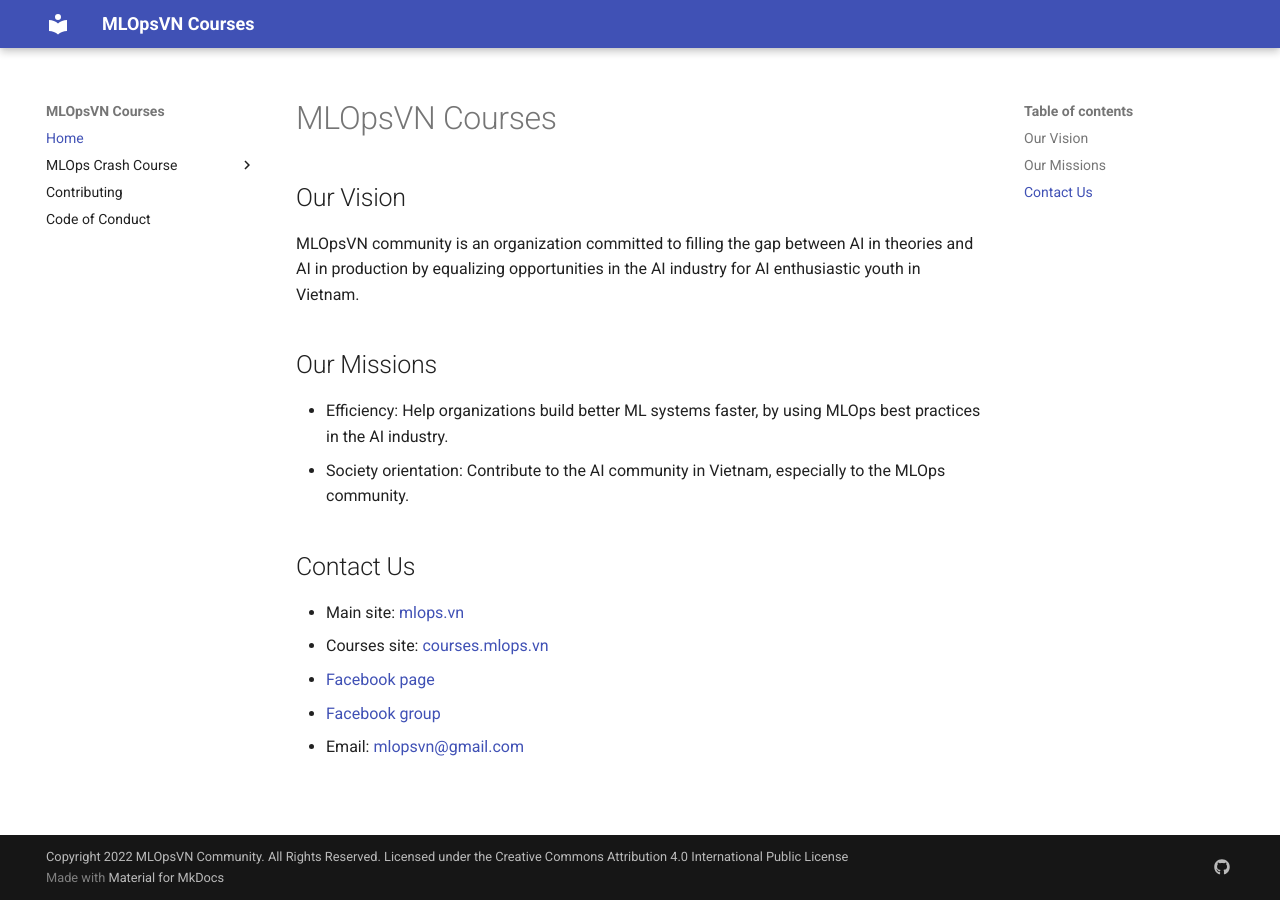
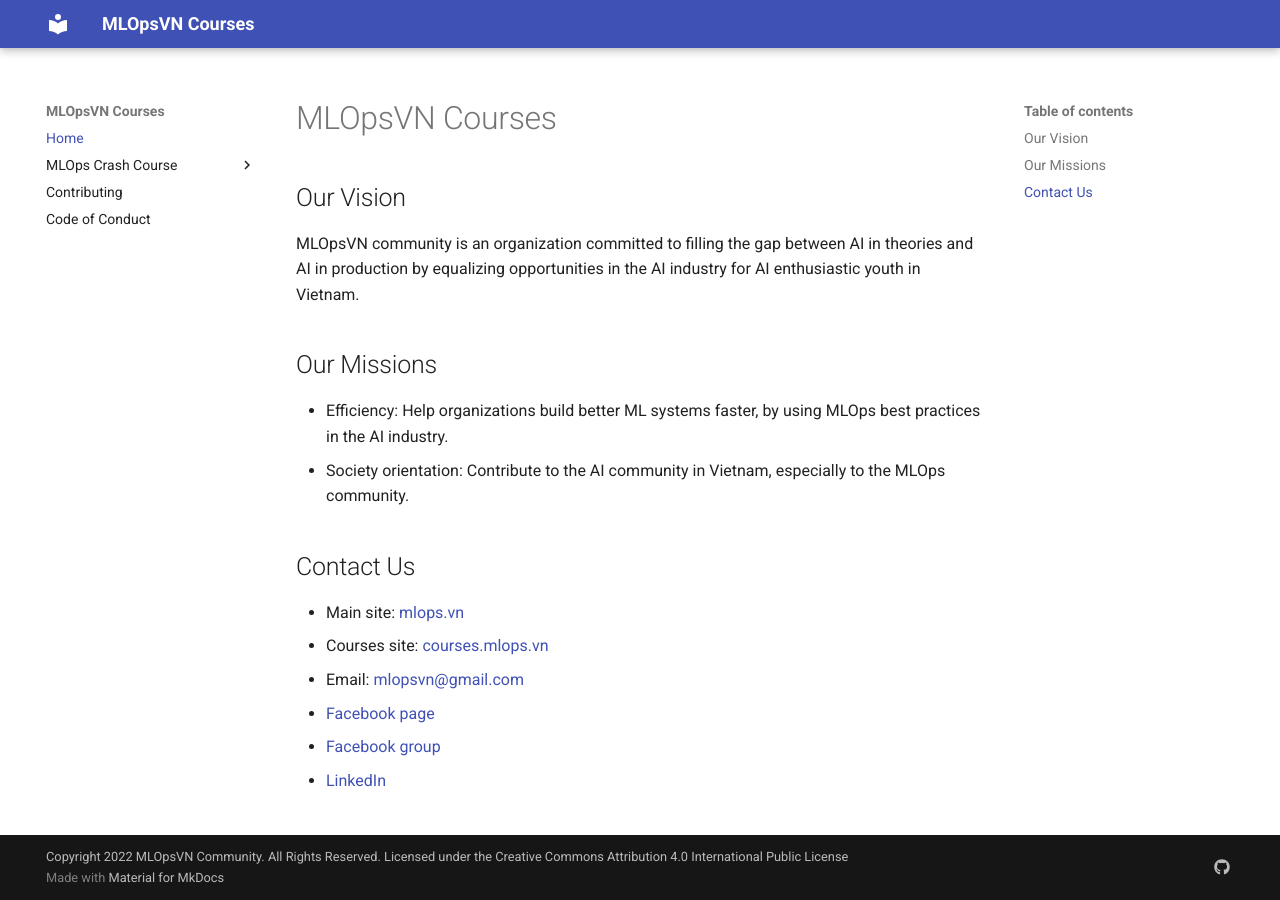
Before and after one commit to MLOpsVN/courses.mlops.vn, an MkDocs documentation site: the page built from docs/index.md, in a window 1280 px wide. Built offline with MkDocs 1.6.1 and Material for MkDocs 9.7.7, drawn with Linux system fonts in a browser that asks for light colours.

Commit message:
Update index

```diff
--- a/docs/index.md
+++ b/docs/index.md
@@ -13,6 +13,7 @@
 
 - Main site: [mlops.vn](https://mlops.vn)
 - Courses site: [courses.mlops.vn](https://courses.mlops.vn)
+- Email: [mlopsvn@gmail.com](maito:mlopsvn@gmail.com)
 - [Facebook page](https://www.facebook.com/MLOpsVN)
 - [Facebook group](https://www.facebook.com/groups/mlopsvn)
-- Email: [mlopsvn@gmail.com](maito:mlopsvn@gmail.com)
+- [LinkedIn](https://www.linkedin.com/company/mlopsvn/)
```
